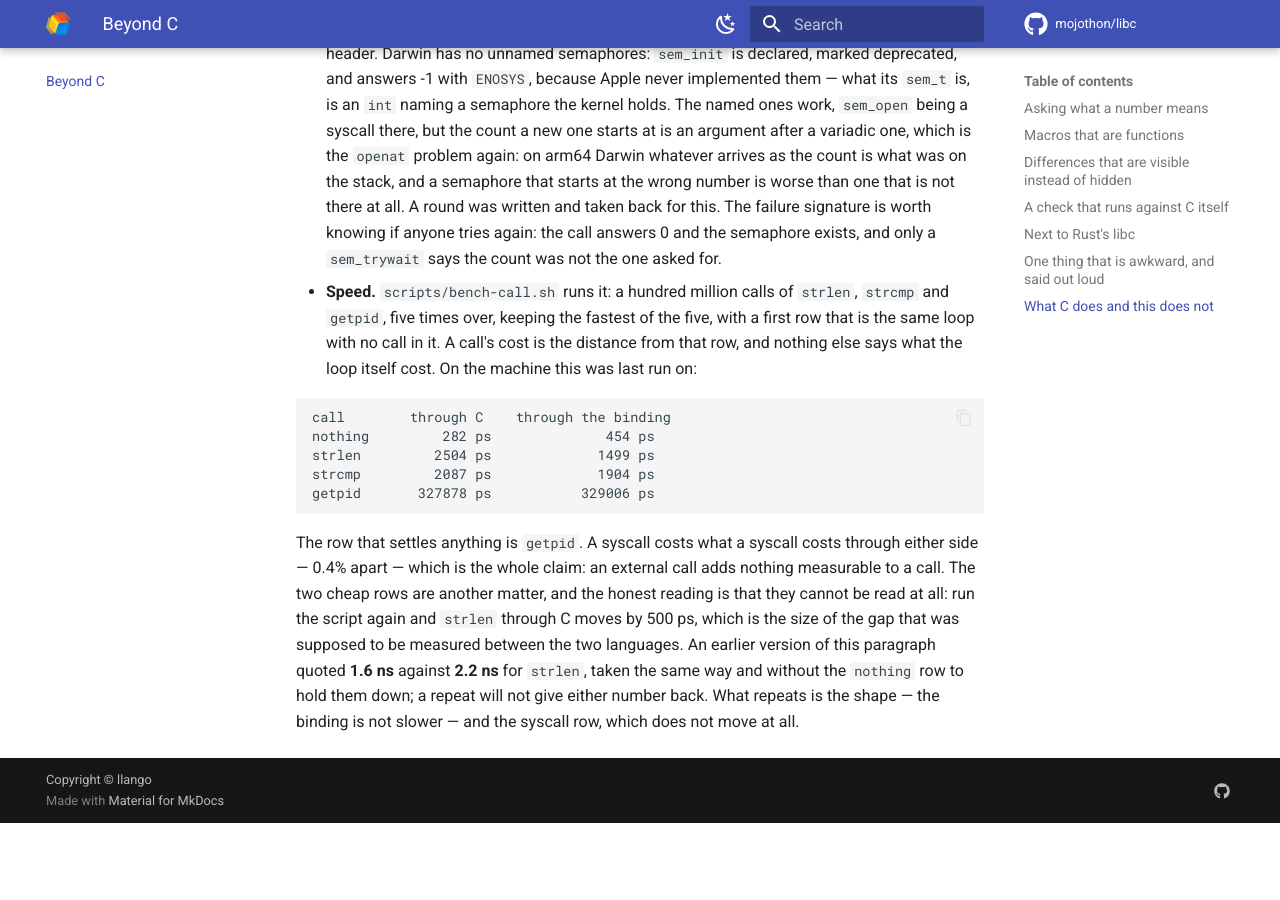
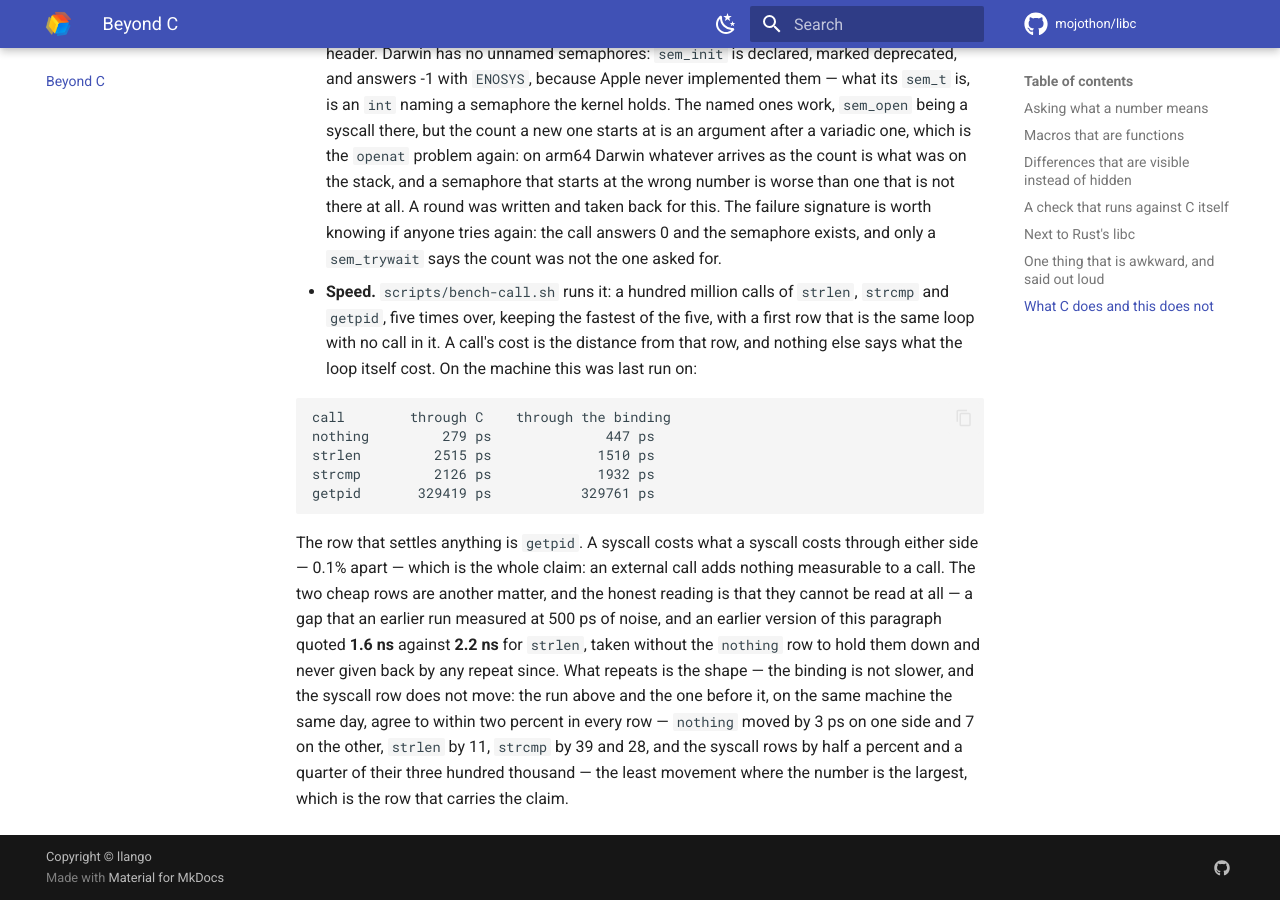
Before and after one commit to mojothon/libc, an MkDocs documentation site: the page built from docs/beyond-c.md, in a window 1280 px wide and 900 px high, scrolled down 15976 px. Built offline with MkDocs 1.6.1 and Material for MkDocs 9.7.7, drawn with Linux system fonts in a browser that asks for light colours; comment, search, counter and statistics services are not loaded; before the commit the page ends 16799 px from its top, so only the background shows below that.

Commit message:
docs: run the speed table again, and let the two runs answer each other
The paragraph said the numbers would not come back, and on the cheap
rows it still says so. But the syscall row was always the one that
carried the claim, and the second run of the script on the same machine
the same day put both sides of it within a quarter and half a percent of
the first -- 329,761 against 329,006 through the binding, 329,419
against 327,878 through C. The cheap rows moved too, by 3 to 39
picoseconds, which is more than the loop they sit in can hide and still
less than any gap worth reading a language difference into.

The table holds the newer run, and the paragraph now compares the two
instead of promising that comparison was impossible.

````diff
--- a/docs/beyond-c.md
+++ b/docs/beyond-c.md
@@ -789,20 +789,24 @@ Being fair about the other direction:
 
   ```
   call        through C    through the binding
-  nothing         282 ps              454 ps
-  strlen         2504 ps             1499 ps
-  strcmp         2087 ps             1904 ps
-  getpid       327878 ps           329006 ps
+  nothing         279 ps              447 ps
+  strlen         2515 ps             1510 ps
+  strcmp         2126 ps             1932 ps
+  getpid       329419 ps           329761 ps
   ```
 
   The row that settles anything is `getpid`. A syscall costs what a syscall
-  costs through either side — 0.4% apart — which is the whole claim: an
+  costs through either side — 0.1% apart — which is the whole claim: an
   external call adds nothing measurable to a call. The two cheap rows are
   another matter, and the honest reading is that they cannot be read at
-  all: run the script again and `strlen` through C moves by 500 ps, which
-  is the size of the gap that was supposed to be measured between the two
-  languages. An earlier version of this paragraph quoted **1.6 ns** against
-  **2.2 ns** for `strlen`, taken the same way and without the `nothing` row
-  to hold them down; a repeat will not give either number back. What
-  repeats is the shape — the binding is not slower — and the syscall row,
-  which does not move at all.
+  all — a gap that an earlier run measured at 500 ps of noise, and an
+  earlier version of this paragraph quoted **1.6 ns** against **2.2 ns**
+  for `strlen`, taken without the `nothing` row to hold them down and
+  never given back by any repeat since. What repeats is the shape — the
+  binding is not slower, and the syscall row does not move: the run above
+  and the one before it, on the same machine the same day, agree to within
+  two percent in every row — `nothing` moved by 3 ps on one side and 7 on
+  the other, `strlen` by 11, `strcmp` by 39 and 28, and the syscall rows by
+  half a percent and a quarter of their three hundred thousand — the least
+  movement where the number is the largest, which is the row that carries
+  the claim.
````
Also changed, not shown: CHANGELOG.md (+8 -0 lines).
